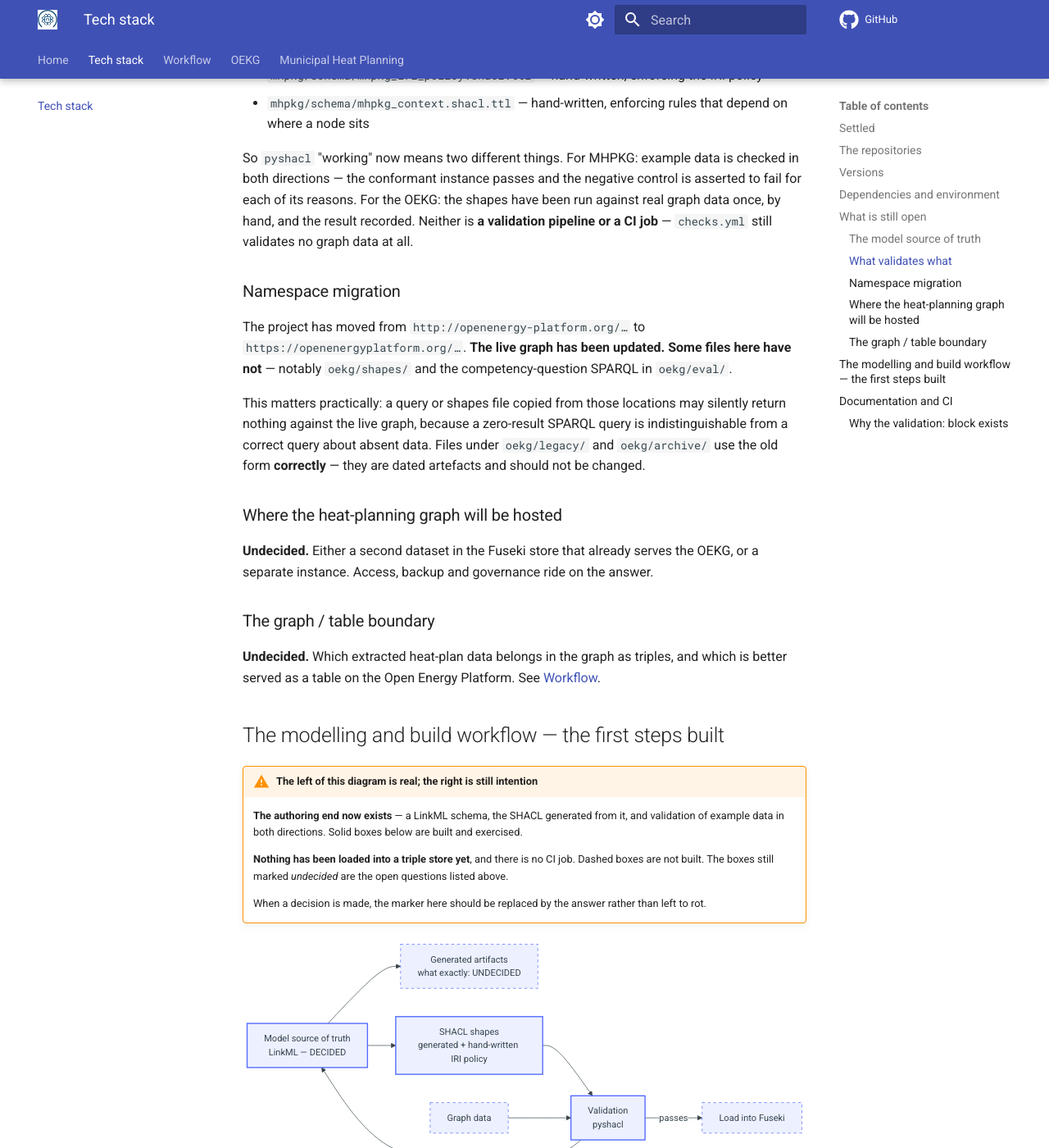
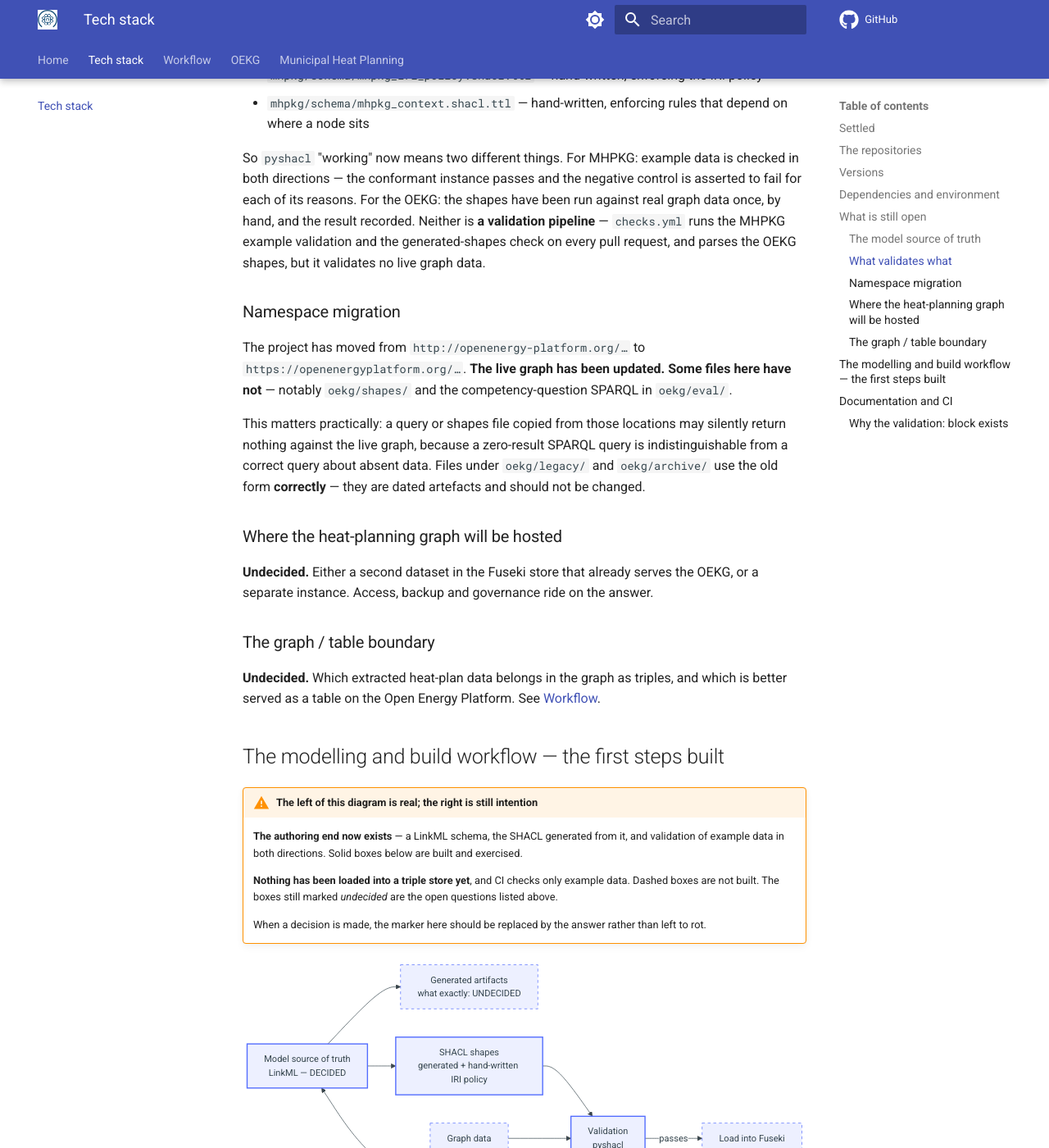
Before and after one commit to OpenEnergyPlatform/oekg, an MkDocs documentation site: the page built from docs/tech-stack.md, in a window 1280 px wide and 1400 px high, scrolled down 4421 px. Shown: the whole window at 82% size. Built offline with MkDocs 1.6.1 and Material for MkDocs 9.7.7, drawn with Linux system fonts in a browser that asks for light colours; comment, search, counter and statistics services are not loaded.

Commit message:
Run the repository's own consistency checks on every pull request #73
checks.yml now parses the OEKG shapes and runs check_generated.py,
validate.py and termboard_delta.py --check. Each would have caught a PR
that went green: #68's first version did not parse, #64 changed the
schema without regenerating, and #71/#72 do not generate at all.

has numerator / has denominator are marked open in the Termboard mapping
until #74 decides their range, so the delta check can run now. The docs
that said CI validates nothing now say what it checks: the repository
against itself, never live graph data.

Co-Authored-By: Claude Opus 5.5 <noreply@anthropic.com>

```diff
--- a/docs/tech-stack.md
+++ b/docs/tech-stack.md
@@ -169,8 +169,9 @@ Authored against the schema, and exercised on every run of `mhpkg/schema/validat
 So `pyshacl` "working" now means two different things. For MHPKG: example data is checked in both
 directions — the conformant instance passes and the negative control is asserted to fail for each of
 its reasons. For the OEKG: the shapes have been run against real graph data once, by hand, and the
-result recorded. Neither is **a validation pipeline or a CI job** — `checks.yml` still validates no
-graph data at all.
+result recorded. Neither is **a validation pipeline** — `checks.yml` runs the MHPKG example
+validation and the generated-shapes check on every pull request, and parses the OEKG shapes, but it
+validates no live graph data.
 
 ### Namespace migration
 
@@ -200,7 +201,7 @@ served as a table on the Open Energy Platform. See [Workflow](workflow.md#not-ev
     **The authoring end now exists** — a LinkML schema, the SHACL generated from it, and validation
     of example data in both directions. Solid boxes below are built and exercised.
 
-    **Nothing has been loaded into a triple store yet**, and there is no CI job. Dashed boxes are
+    **Nothing has been loaded into a triple store yet**, and CI checks only example data. Dashed boxes are
     not built. The boxes still marked *undecided* are the open questions listed above.
 
     When a decision is made, the marker here should be replaced by the answer rather than left to
```
Also changed, not shown: CHANGELOG.md (+5 -0 lines), CONTRIBUTING.md (+6 -6 lines), mhpkg/model/README.md (+2 -2 lines), mhpkg/schema/README.md (+2 -2 lines), oekg/README.md (+3 -2 lines), oekg/shapes/README.md (+5 -4 lines), 2 other files.
